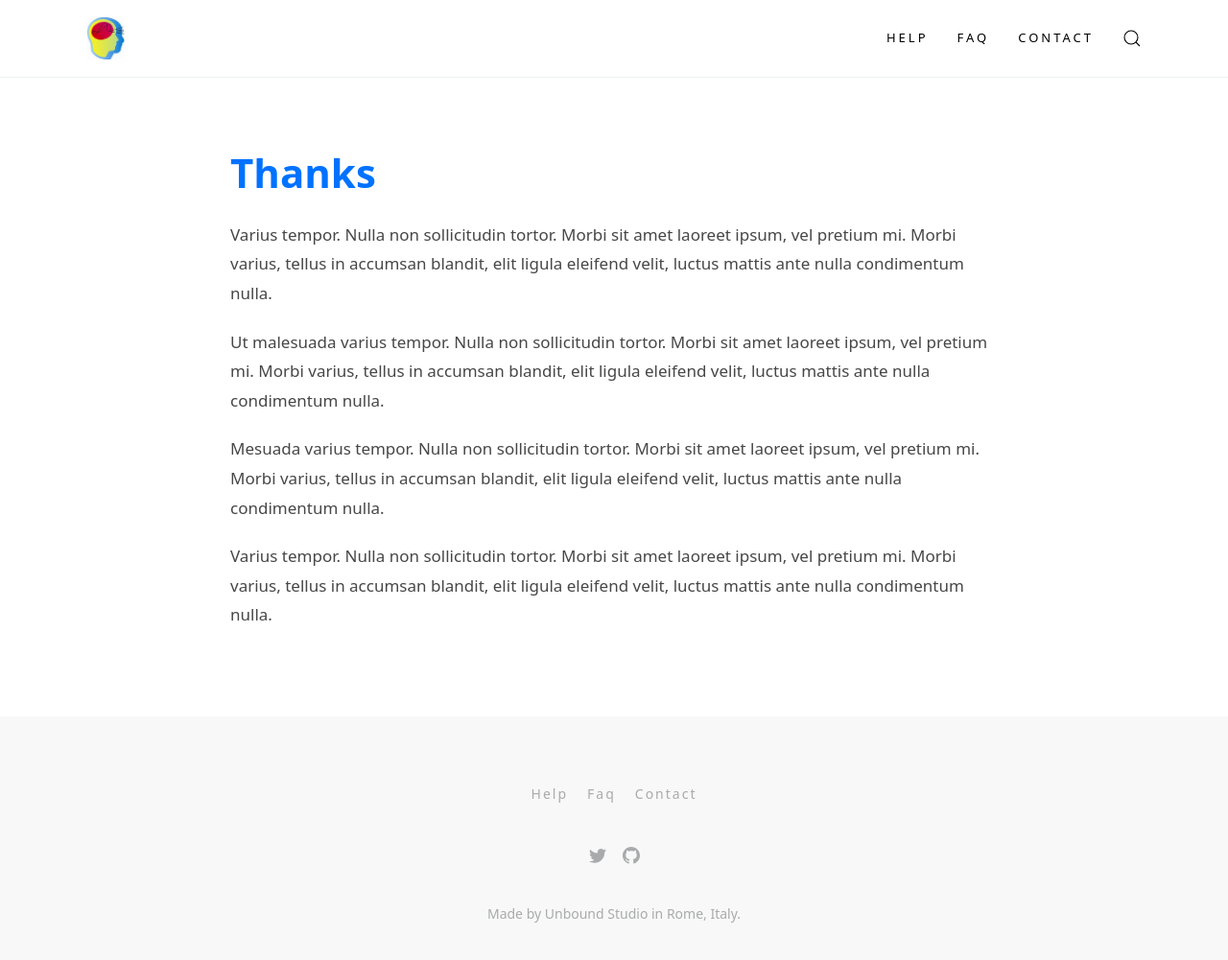
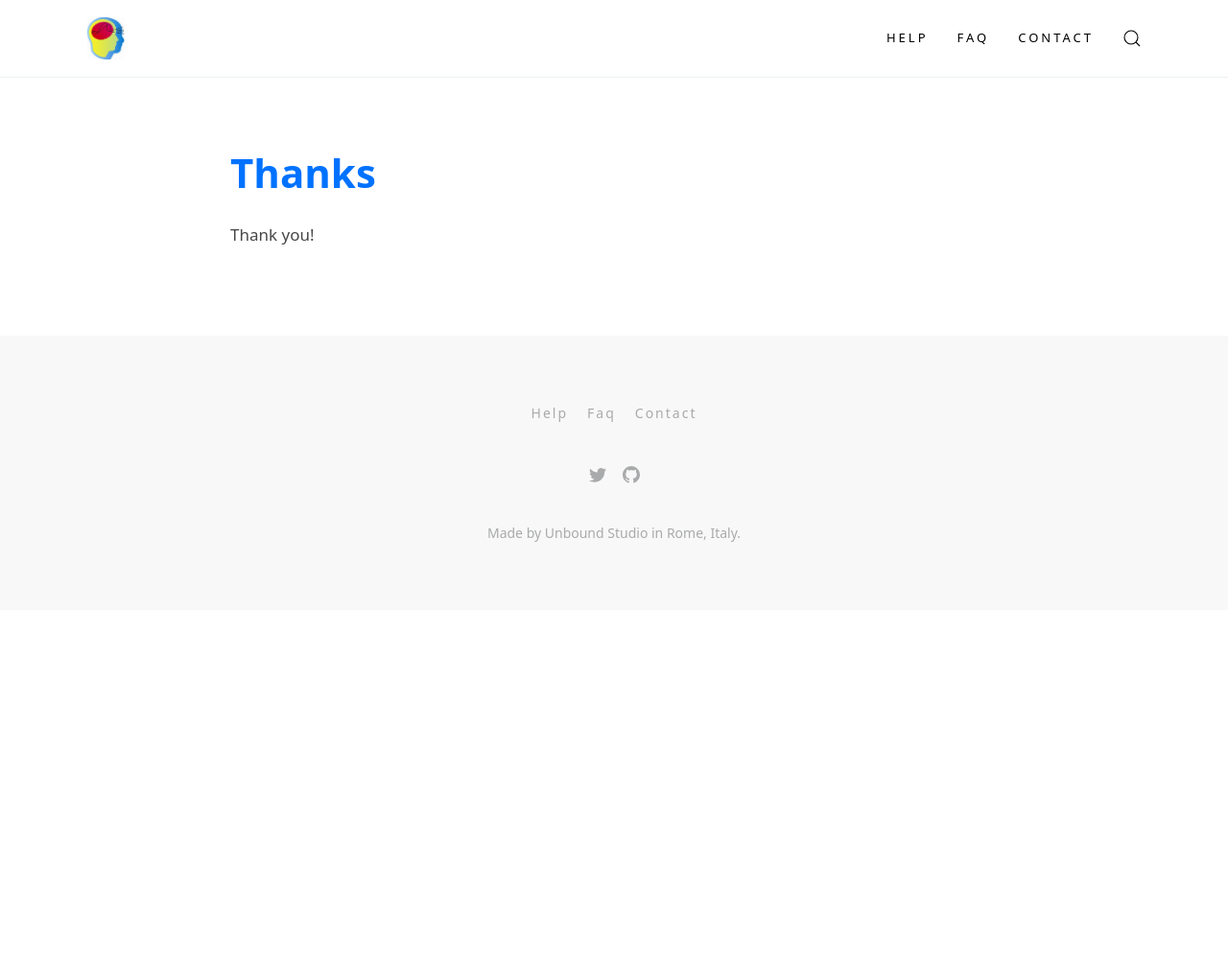
Before and after one commit to BciPy/bcipy.github.io, a Jekyll site: the page built from thanks.md, in a window 1280 px wide and 1033 px high. Shown: the top 1001 px of the window at 96% size. Built offline with Jekyll 4.4.1, drawn with Linux system fonts in a browser that asks for light colours.

Commit message:
Thank you Page as place holder.

```diff
--- a/thanks.md
+++ b/thanks.md
@@ -4,10 +4,4 @@ title: Thanks
 permalink: /thanks/
 ---
 
-Varius tempor. Nulla non sollicitudin tortor. Morbi sit amet laoreet ipsum, vel pretium mi. Morbi varius, tellus in accumsan blandit, elit ligula eleifend velit, luctus mattis ante nulla condimentum nulla.
-
-Ut malesuada varius tempor. Nulla non sollicitudin tortor. Morbi sit amet laoreet ipsum, vel pretium mi. Morbi varius, tellus in accumsan blandit, elit ligula eleifend velit, luctus mattis ante nulla condimentum nulla.
-
-Mesuada varius tempor. Nulla non sollicitudin tortor. Morbi sit amet laoreet ipsum, vel pretium mi. Morbi varius, tellus in accumsan blandit, elit ligula eleifend velit, luctus mattis ante nulla condimentum nulla.
-
-Varius tempor. Nulla non sollicitudin tortor. Morbi sit amet laoreet ipsum, vel pretium mi. Morbi varius, tellus in accumsan blandit, elit ligula eleifend velit, luctus mattis ante nulla condimentum nulla.
+Thank you!
```
